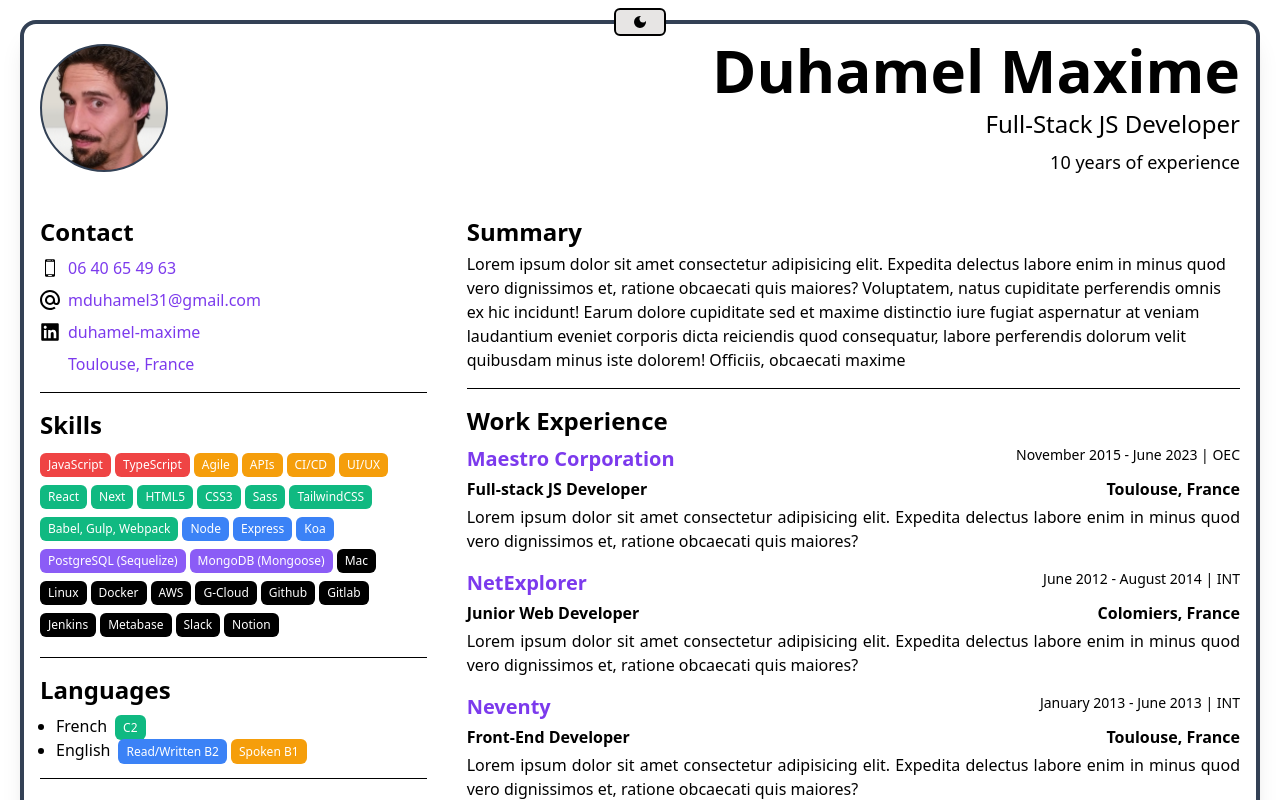
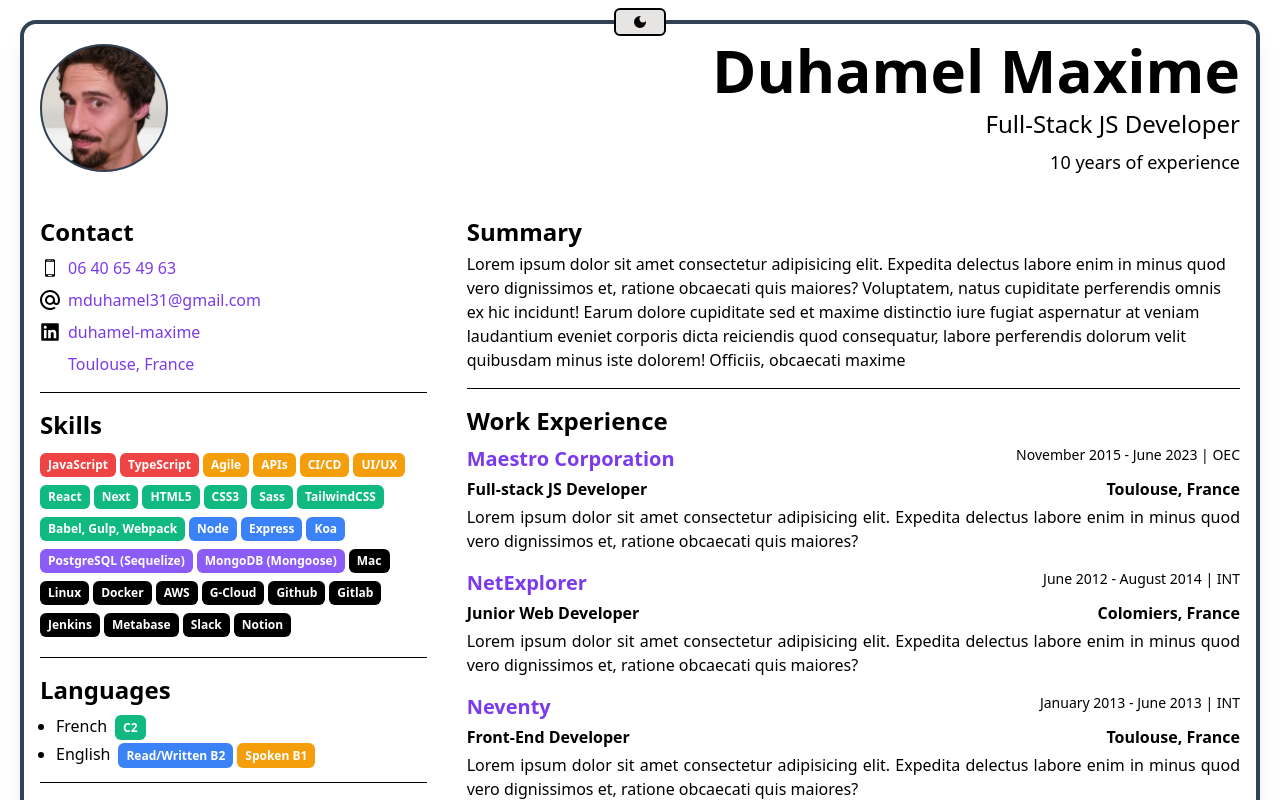
Before and after one commit to max--/cv, a Next.js app: page /cv/ in a window 1280 px wide. Shown: the top 800 px of the page. Built offline with nearby package versions, Linux system fonts and the light colour scheme; some icons are missing; what tailwindcss-debug-screens would draw is missing.

Commit message:
some style on tags

```diff
--- a/components/Tag.tsx
+++ b/components/Tag.tsx
@@ -73,7 +73,7 @@ const Tag = ({
   return (
     <span
       className={clsx(
-        'my-1 px-2 py-1 rounded-md text-white cursor-default',
+        'my-1 px-2 py-1 rounded-md text-white text-xs font-semibold cursor-default',
         classes,
         colorClasses,
       )}
--- a/pages/index.tsx
+++ b/pages/index.tsx
@@ -156,7 +156,7 @@ export default function Home() {
 
             <section>
               <h2 className="flex text-2xl font-bold">Skills</h2>
-              <ul className="mt-2 flex flex-wrap text-xs">
+              <ul className="mt-2 flex flex-wrap">
                 {skills.base.map((label, index) => (
                   <Tag key={index} color='red' classes='mr-1'>{label}</Tag>
                 ))}
@@ -182,15 +182,15 @@ export default function Home() {
 
             <section>
               <h2 className="text-2xl font-bold">Languages</h2>
-              <ul className="ml-4 mt-2 list-disc">
+              <ul className="flex flex-col space-y-1 ml-4 mt-2 list-disc">
                 <li>
                   <span className="mr-2">French</span>
-                  <Tag color='green' classes="text-xs">C2</Tag>
+                  <Tag color='green'>C2</Tag>
                 </li>
                 <li>
                   <span className="mr-2">English</span>
-                  <Tag color='blue' classes="text-xs mr-1">Read/Written B2</Tag>
-                  <Tag color='yellow' classes="text-xs">Spoken B1</Tag>
+                  <Tag color='blue' classes="mr-1">Read/Written B2</Tag>
+                  <Tag color='yellow' >Spoken B1</Tag>
                 </li>
               </ul>
             </section>
```
